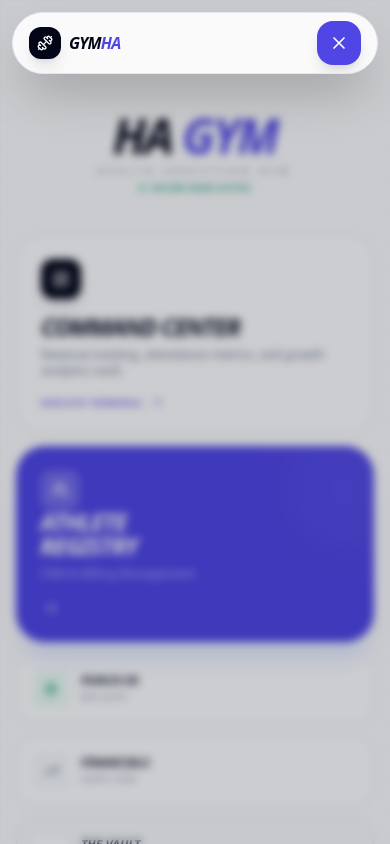
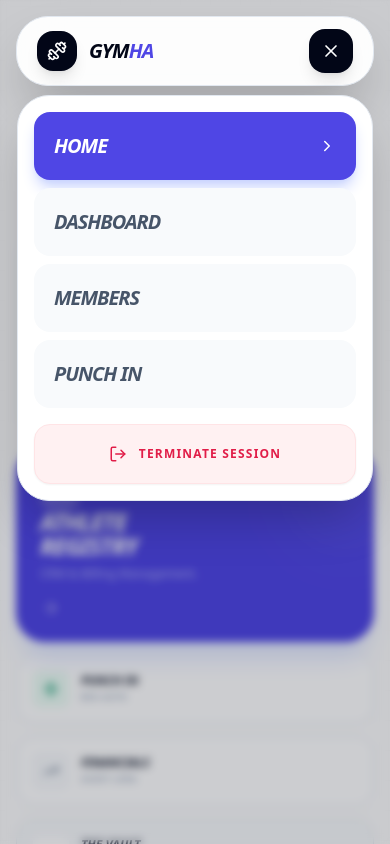
Before and after one commit to danish-rizwan-dev/GYM-MEMBERSHIP-MANAGEMENT-SYSTEM, a React (Vite) app: page / in a window 390 px wide. Both pictures are taken after a click on the button 339 px from the left and 47 px from the top of the page. Shown: the top 844 px of the page. Built offline with nearby package versions, Linux system fonts and the light colour scheme.

Commit message:
Refactor Navbar component for enhanced mobile menu functionality and styling

```diff
--- a/src/components/Navbar.jsx
+++ b/src/components/Navbar.jsx
@@ -23,11 +23,6 @@ export default function Navbar() {
     return () => window.removeEventListener("scroll", handleScroll);
   }, []);
 
-  // Lock body scroll when mobile menu is open
-  useEffect(() => {
-    document.body.style.overflow = isOpen ? "hidden" : "unset";
-  }, [isOpen]);
-
   useEffect(() => setIsOpen(false), [location.pathname]);
 
   const handleLogout = async () => {
@@ -36,153 +31,105 @@ export default function Navbar() {
   };
 
   return (
-    <nav className="fixed top-0 left-0 right-0 z-[100] flex justify-center px-3 md:px-6 pt-3 md:pt-6 pointer-events-none">
+    <nav className="fixed top-0 left-0 right-0 z-[100] flex justify-center px-4 pt-4 md:pt-6 pointer-events-none">
       <motion.div
-        initial={{ y: -100, opacity: 0 }}
-        animate={{ y: 0, opacity: 1 }}
         className={`
-          w-full max-w-6xl pointer-events-auto transition-all duration-500 ease-out
-          rounded-[2rem] md:rounded-[2.5rem] border overflow-hidden
-          ${
-            scrolled || isOpen
-              ? "backdrop-blur-2xl py-2 bg-white/90 border-slate-200 shadow-2xl"
-              : "backdrop-blur-md py-3 md:py-4 bg-white/40 border-black/5 shadow-sm"
-          }
+          w-full max-w-6xl pointer-events-auto transition-all duration-500
+          rounded-[2rem] border overflow-visible
+          ${scrolled || isOpen ? "bg-white/95 backdrop-blur-xl border-slate-200 shadow-2xl" : "bg-white/50 backdrop-blur-md border-white/20"}
         `}
       >
-        <div className="px-4 md:px-8 flex justify-between items-center">
-          {/* LOGO SECTION - Scale down for tiny screens */}
-          <Link to="/" className="flex items-center gap-2 md:gap-3 group relative z-[110]">
-            <div className="w-8 h-8 md:w-11 md:h-11 rounded-xl md:rounded-2xl bg-slate-950 flex items-center justify-center shadow-lg group-hover:bg-indigo-600 transition-all">
-              <Dumbbell className="w-4 h-4 md:w-6 md:h-6 text-white" />
+        <div className="px-5 py-3 md:py-4 flex justify-between items-center">
+          {/* LOGO */}
+          <Link to="/" className="flex items-center gap-3 z-[110]">
+            <div className="w-10 h-10 rounded-2xl bg-slate-950 flex items-center justify-center shadow-lg">
+              <Dumbbell className="w-5 h-5 text-white" />
             </div>
-            <div className="flex flex-col">
-              <h1 className="text-base md:text-2xl font-black tracking-tighter text-slate-950 uppercase italic leading-none">
+            <h1 className="text-xl font-black tracking-tighter text-slate-950 uppercase italic">
               GYM<span className="text-indigo-600">HA</span>
             </h1>
-              <span className="hidden xs:block text-[6px] md:text-[8px] font-black uppercase tracking-[0.2em] text-slate-400 font-sans">OS Intelligence</span>
-            </div>
           </Link>
 
-          {/* DESKTOP NAV + LOGOUT */}
-          <div className="hidden lg:flex items-center gap-4">
-            <div className="flex gap-1 p-1 bg-black/5 rounded-full border border-black/5 font-sans">
+          {/* DESKTOP NAV */}
+          <div className="hidden lg:flex items-center gap-2 bg-slate-100/50 p-1 rounded-full border border-slate-200">
             {navLinks.map((link) => {
               const isActive = location.pathname === link.path;
               return (
                 <Link
                   key={link.name}
                   to={link.path}
-                    className="relative px-5 py-2 text-[10px] font-black uppercase tracking-widest transition-all"
+                  className={`px-6 py-2 text-[10px] font-black uppercase tracking-widest rounded-full transition-all ${
+                    isActive ? "bg-slate-950 text-white shadow-md" : "text-slate-500 hover:text-slate-950"
+                  }`}
                 >
-                    <span className={`relative z-10 transition-colors duration-300 ${isActive ? "text-white" : "text-slate-500 hover:text-slate-900"}`}>
                   {link.name}
-                    </span>
-                    {isActive && (
-                      <motion.div
-                        layoutId="nav-pill"
-                        className="absolute inset-0 bg-slate-950 rounded-full shadow-lg"
-                        transition={{ type: "spring", bounce: 0.2, duration: 0.6 }}
-                      />
-                    )}
                 </Link>
               );
             })}
           </div>
 
+          {/* MOBILE TOGGLE & DESKTOP LOGOUT */}
+          <div className="flex items-center gap-3">
             <button
               onClick={handleLogout}
-              className="flex items-center gap-2 px-5 py-2 hover:bg-rose-50 rounded-full transition-colors group/logout"
+              className="hidden lg:flex items-center gap-2 px-4 py-2 hover:bg-rose-50 rounded-xl transition-colors group"
             >
-              <LogOut size={14} className="text-slate-400 group-hover/logout:text-rose-600 transition-colors" />
-              <span className="text-[10px] font-black uppercase tracking-widest text-slate-400 group-hover/logout:text-rose-600">Logout</span>
+              <LogOut size={14} className="text-slate-400 group-hover:text-rose-600" />
+              <span className="text-[10px] font-black uppercase tracking-widest text-slate-400 group-hover:text-rose-600">Logout</span>
             </button>
-          </div>
 
-          {/* MOBILE TOGGLE - Better Touch Area */}
-          <div className="lg:hidden flex items-center gap-2 relative z-[110]">
             <button
               onClick={() => setIsOpen(!isOpen)}
-              className={`p-3 rounded-2xl shadow-lg active:scale-90 transition-all ${
-                isOpen ? "bg-indigo-600 text-white" : "bg-slate-950 text-white"
-              }`}
+              className="lg:hidden p-3 bg-slate-950 text-white rounded-2xl shadow-lg active:scale-90 transition-all z-[110]"
             >
               {isOpen ? <X size={20} /> : <Menu size={20} />}
             </button>
           </div>
         </div>
 
-        {/* MOBILE OVERLAY - Optimized for Reachability */}
+        {/* MOBILE MENU DROPDOWN */}
         <AnimatePresence>
           {isOpen && (
             <motion.div
-              initial={{ opacity: 0, y: -20 }}
-              animate={{ opacity: 1, y: 0 }}
-              exit={{ opacity: 0, y: -20 }}
-              className="lg:hidden absolute inset-x-0 top-full mt-2 mx-0 bg-white border border-slate-200 rounded-[2rem] shadow-2xl overflow-hidden"
+              initial={{ opacity: 0, y: -20, scale: 0.95 }}
+              animate={{ opacity: 1, y: 0, scale: 1 }}
+              exit={{ opacity: 0, y: -20, scale: 0.95 }}
+              className="lg:hidden absolute top-[calc(100%+10px)] left-0 right-0 bg-white border border-slate-200 rounded-[2rem] p-4 shadow-2xl flex flex-col gap-2 origin-top"
             >
-              <div className="flex flex-col p-6 space-y-2">
-                <p className="text-[9px] font-black uppercase tracking-[0.4em] text-slate-400 mb-4 ml-2">System Directory</p>
-                {navLinks.map((link, i) => {
+              {navLinks.map((link) => {
                 const isActive = location.pathname === link.path;
                 return (
-                    <motion.div
+                  <Link
                     key={link.name}
-                      initial={{ x: -10, opacity: 0 }}
-                      animate={{ x: 0, opacity: 1 }}
-                      transition={{ delay: i * 0.05 }}
-                    >
-                      <Link
                     to={link.path}
-                        className={`group flex items-center justify-between p-5 rounded-2xl transition-all ${
-                          isActive ? "bg-indigo-50 text-indigo-600" : "bg-slate-50 text-slate-600 active:bg-slate-100"
+                    className={`flex justify-between items-center p-5 rounded-2xl transition-all ${
+                      isActive ? "bg-indigo-600 text-white shadow-lg shadow-indigo-200" : "bg-slate-50 text-slate-600"
                     }`}
                   >
-                        <span className="text-2xl font-black uppercase italic tracking-tighter">
-                          {link.name}
-                        </span>
-                        <ChevronRight size={20} className={`transition-transform ${isActive ? "translate-x-0" : "-translate-x-2 opacity-0"}`} />
+                    <span className="text-xl font-black uppercase italic tracking-tighter">{link.name}</span>
+                    <ChevronRight size={18} className={isActive ? "opacity-100" : "opacity-0"} />
                   </Link>
-                    </motion.div>
                 );
               })}
 
-                {/* MOBILE LOGOUT */}
-                <motion.button
-                  initial={{ opacity: 0 }}
-                  animate={{ opacity: 1 }}
-                  transition={{ delay: 0.3 }}
+              <button
                 onClick={handleLogout}
-                  className="mt-6 flex items-center justify-center gap-3 p-5 bg-rose-50 rounded-2xl border border-rose-100 text-rose-600 active:scale-95 transition-transform"
+                className="flex items-center justify-center gap-3 p-5 mt-2 bg-rose-50 text-rose-600 rounded-2xl font-black uppercase tracking-widest text-xs border border-rose-100 shadow-sm"
               >
-                  <LogOut size={18} />
-                  <span className="text-xs font-black uppercase tracking-widest">Terminate Session</span>
-                </motion.button>
-
-                <div className="mt-4 p-4 text-center">
-                   <div className="flex items-center justify-center gap-2 mb-1">
-                      <div className="w-1.5 h-1.5 bg-emerald-500 rounded-full animate-pulse" />
-                      <p className="text-[10px] font-bold text-slate-400 uppercase tracking-widest">Protocol Active</p>
-                   </div>
-                </div>
-              </div>
+                <LogOut size={18} /> Terminate Session
+              </button>
             </motion.div>
           )}
         </AnimatePresence>
       </motion.div>
 
-      {/* BACKGROUND BLUR OVERLAY - Closes menu on click */}
-      <AnimatePresence>
+      {/* CLICK OUTSIDE TO CLOSE */}
       {isOpen && (
-          <motion.div
-            initial={{ opacity: 0 }}
-            animate={{ opacity: 1 }}
-            exit={{ opacity: 0 }}
+        <div
+          className="fixed inset-0 bg-slate-950/20 backdrop-blur-sm lg:hidden z-[-1]"
           onClick={() => setIsOpen(false)}
-            className="fixed inset-0 bg-slate-950/20 backdrop-blur-sm z-[-1] lg:hidden"
         />
       )}
-      </AnimatePresence>
     </nav>
   );
 }
```
Lines whose indentation alone changed are shown as unchanged.
